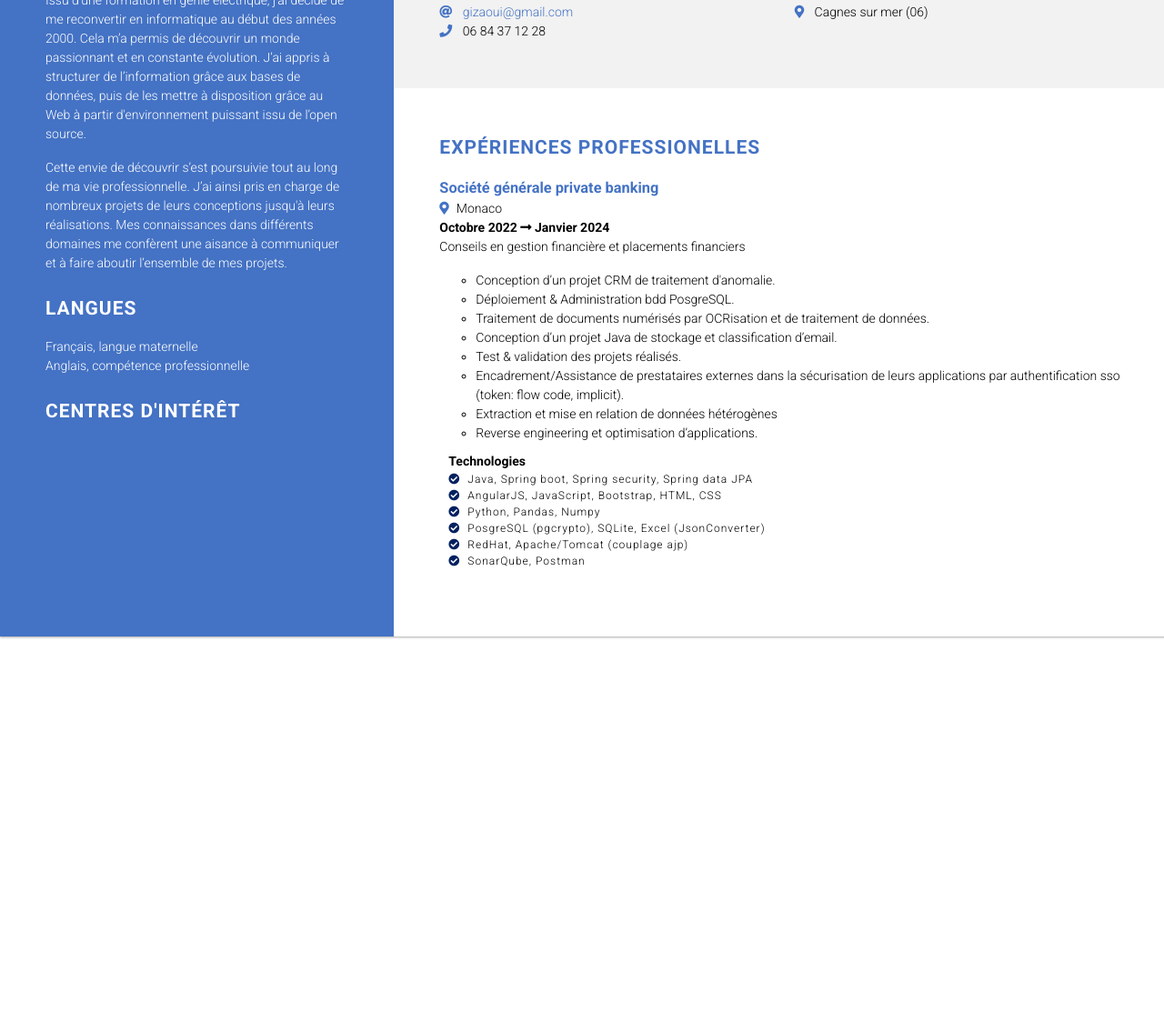
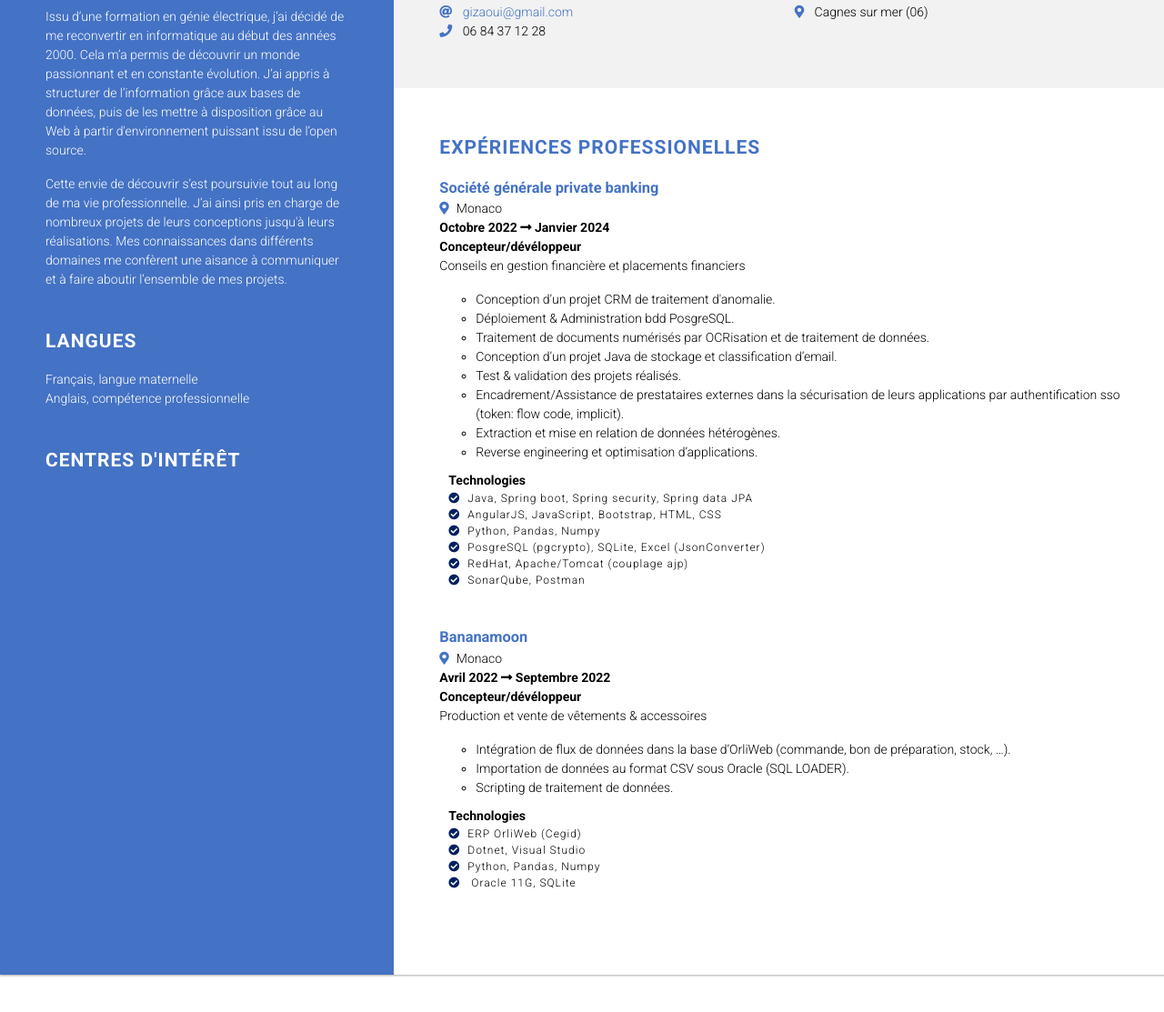
Before and after one commit to gizaoui/Profile, a plain HTML site: page index.html in a window 1280 px wide. Shown: the part 253-1366 px from the top of the page at 91% size. Before the commit the page ends 1053 px from the top, so only its background shows below. Drawn offline with Linux system fonts and the light colour scheme.

Commit message:
Update index.html

```diff
--- a/index.html
+++ b/index.html
@@ -88,7 +88,7 @@
         }
 
         .section {
-            margin-bottom: 1.5rem;
+            margin-bottom: 3em;
         }
 
         /* LEFT COLUMN */
@@ -191,7 +191,8 @@
                 <h2>À PROPOS</h2>
                 <p>
                     Issu d’une formation en génie électrique, j’ai décidé de me reconvertir en informatique au début des
-                    années 2000. Cela m’a permis de découvrir un monde passionnant et en constante évolution. J’ai appris à
+                    années 2000. Cela m’a permis de découvrir un monde passionnant et en constante évolution. J’ai
+                    appris à
                     structurer de l’information grâce aux bases de données, puis de les mettre à disposition grâce au
                     Web à partir d'environnement puissant issu de l’open source.
                 </p>
@@ -234,14 +235,15 @@
 
 
             <div class="content">
+                <h2><span class="text-blue">Expériences professionelles</span></h2>
+
                 <div class="section">
-                    <h2><span class="text-blue">Expériences professionelles</span></h2>
                     <p>
-                        <h3><span class="text-blue">Société générale private banking</span> </h3>
-                        <i class="icon fas fa-map-marker-alt text-blue"></i>Monaco<br>
-                        <strong>Octobre 2022 <i class="fas fa-long-arrow-alt-right"></i> Janvier 2024</strong>
-                        <br>
-                        Conseils en gestion financière et placements financiers
+                    <h3><span class="text-blue">Société générale private banking</span> </h3>
+                    <i class="icon fas fa-map-marker-alt text-blue"></i>Monaco<br>
+                    <strong>Octobre 2022 <i class="fas fa-long-arrow-alt-right"></i> Janvier 2024</strong><br>
+                    <strong>Concepteur/dévéloppeur</strong><br>
+                    Conseils en gestion financière et placements financiers
                     </p>
                     <ul class="experience-list">
                         <li>Conception d’un projet CRM de traitement d'anomalie.</li>
@@ -251,7 +253,7 @@
                         <li>Test & validation des projets réalisés.</li>
                         <li>Encadrement/Assistance de prestataires externes dans la sécurisation de leurs applications
                             par authentification sso (token: flow code, implicit).</li>
-                        <li>Extraction et mise en relation de données hétérogènes</li>
+                        <li>Extraction et mise en relation de données hétérogènes.</li>
                         <li>Reverse engineering et optimisation d’applications.</li>
                     </ul>
 
@@ -272,11 +274,36 @@
                     </ul>
                 </div>
 
+
+                <div class="section">
+                    <p>
+                    <h3><span class="text-blue">Bananamoon</span> </h3>
+                    <i class="icon fas fa-map-marker-alt text-blue"></i>Monaco<br>
+                    <strong>Avril 2022 <i class="fas fa-long-arrow-alt-right"></i> Septembre 2022</strong><br>
+                    <strong>Concepteur/dévéloppeur</strong><br>
+                    Production et vente de vêtements & accessoires
+                    </p>
+                    <ul class="experience-list">
+                        <li>Intégration de flux de données dans la base d’OrliWeb (commande, bon de préparation, stock, …).</li>
+                        <li>Importation de données au format CSV sous Oracle (SQL LOADER).</li>
+                        <li>Scripting de traitement de données.</li>
+                    </ul>
+
+                    <h4 class="skills">Technologies</h4>
+
+                    <ul class="skills">
+                        <li><i class="icon fas fa-check-circle text-darkblue"></i>ERP OrliWeb (Cegid)</li>
+                        <li><i class="icon fas fa-check-circle text-darkblue"></i>Dotnet, Visual Studio</li>
+                        <li><i class="icon fas fa-check-circle text-darkblue"></i>Python, Pandas, Numpy</li>
+                        <li><i class="icon fas fa-check-circle text-darkblue"></i> Oracle 11G, SQLite</li>
+
+                    </ul>
+                </div>
+
             </div>
         </div>
     </div>
 
-
 </body>
 
 </html>
```
